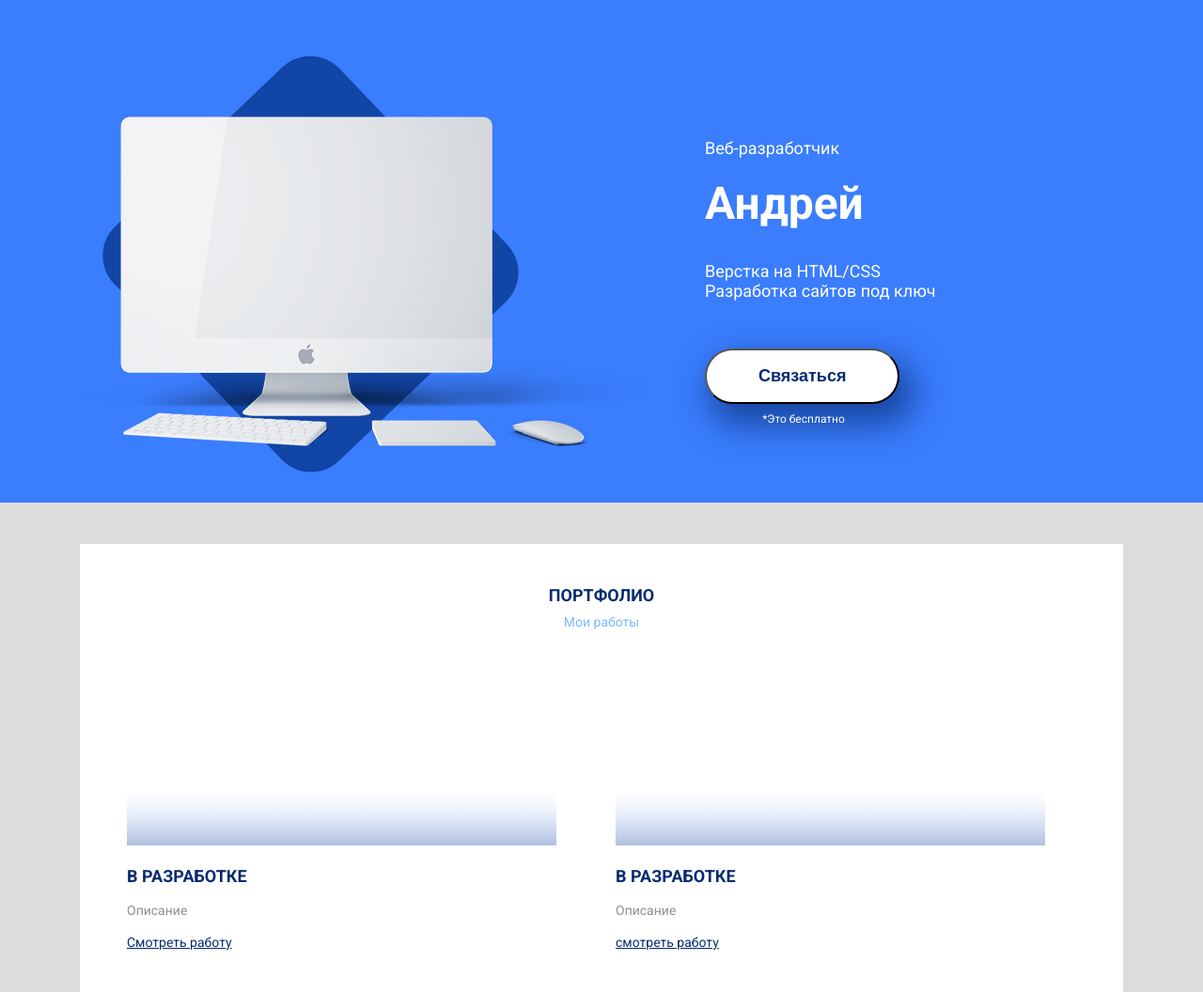
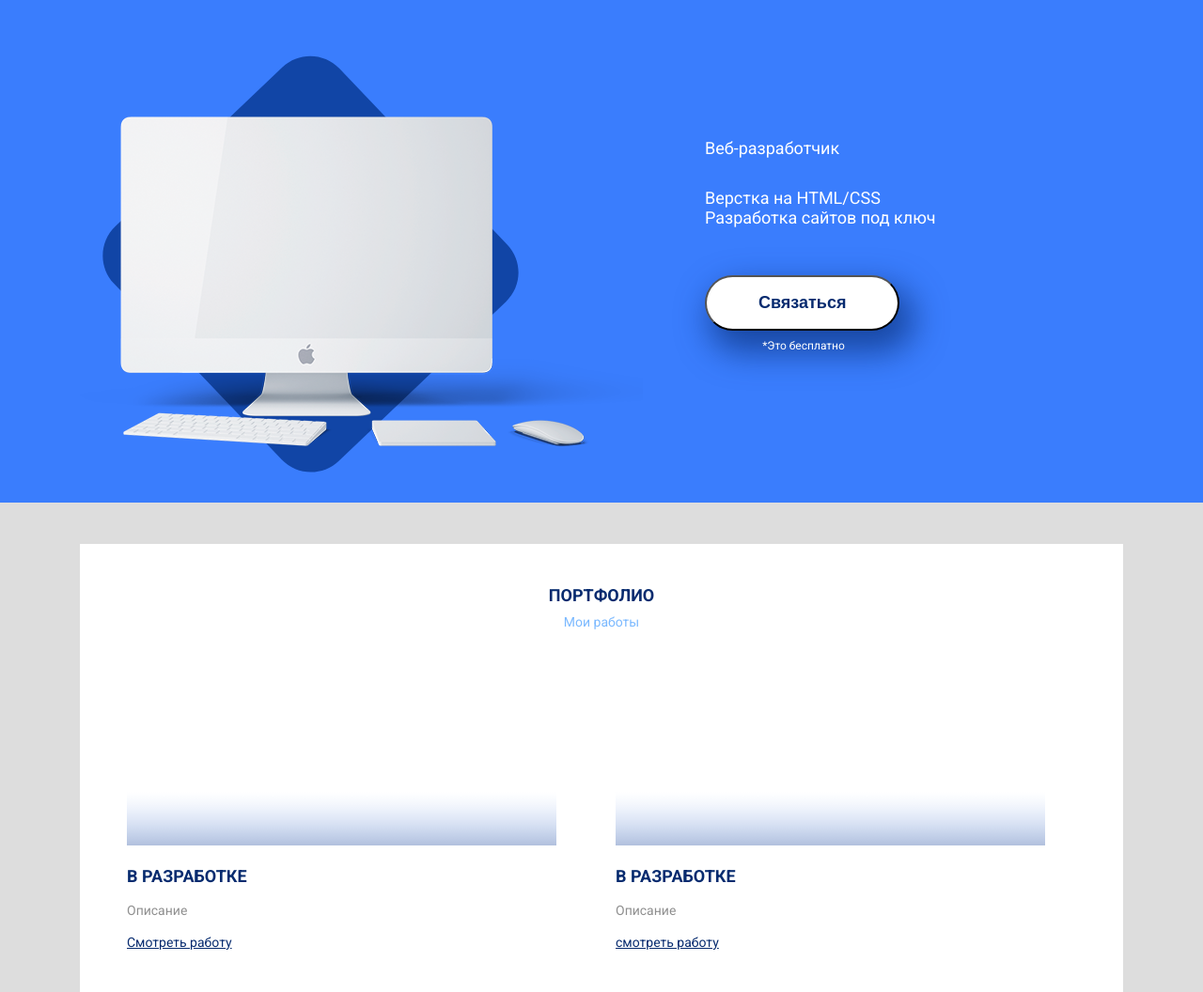
Before and after one commit to IndexPAT/IndexPAT.github.io, a plain HTML site: page index.html in a window 1280 px wide. Shown: the top 1056 px of the page at 94% size. Drawn offline with Linux system fonts and the light colour scheme.

Commit message:
Update index.html

```diff
--- a/index.html
+++ b/index.html
@@ -34,7 +34,7 @@
 
    			<div class="col-lg-5">
    				<p class="header-text-1">Веб-разработчик</p>
-   				<h1 class="header-name">Андрей</h1>
+   				<h1 class="header-name"></h1>
    				<p class="header-text-2">Верстка на HTML/CSS <br> Разработка сайтов под ключ</p>
    				<div class="header-button-block">
    					<form action="">
```
